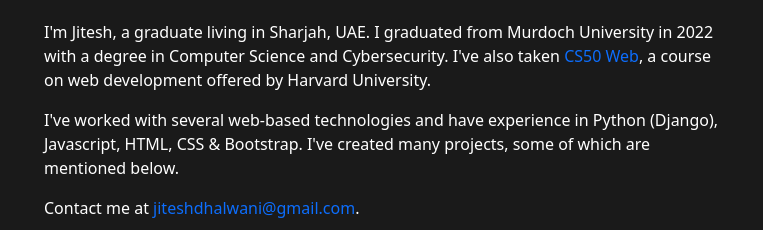
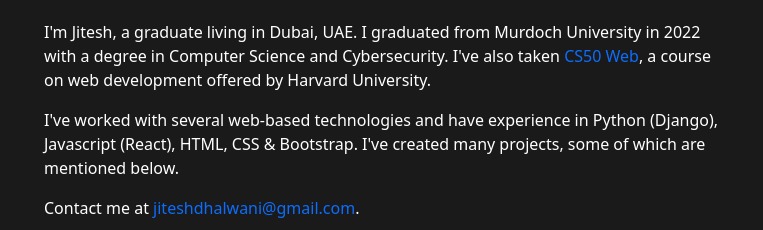
Before and after one commit to JiteshDhalwani/jiteshdhalwani.github.io, a plain HTML site: page index.html in a window 1280 px wide. Shown: the part 210-440 px from the top of the page, without its empty margins (258-1021 px from the left). Drawn offline with nearby package versions, Linux system fonts and the light colour scheme.

Commit message:
Update index.html

```diff
--- a/index.html
+++ b/index.html
@@ -28,9 +28,9 @@
     <div class="container mt-4 content_wrapper intro">
         <h2 class="mb-4">Hello!</h2>
 
-        <p>I'm Jitesh, a graduate living in Sharjah, UAE. I graduated from Murdoch University in 2022 with a degree in Computer Science and Cybersecurity. I've also taken <a href="https://certificates.cs50.io/2a6e5180-55e0-4f6b-8125-29faae61c2f6.pdf?size=letter"> CS50 Web</a>, a course on web development offered by Harvard University.</p>
+        <p>I'm Jitesh, a graduate living in Dubai, UAE. I graduated from Murdoch University in 2022 with a degree in Computer Science and Cybersecurity. I've also taken <a href="https://certificates.cs50.io/2a6e5180-55e0-4f6b-8125-29faae61c2f6.pdf?size=letter"> CS50 Web</a>, a course on web development offered by Harvard University.</p>
 
-        <p>I've worked with several web-based technologies and have experience in Python (Django), Javascript, HTML, CSS & Bootstrap. I've created many projects, some of which are mentioned below.</p>
+        <p>I've worked with several web-based technologies and have experience in Python (Django), Javascript (React), HTML, CSS & Bootstrap. I've created many projects, some of which are mentioned below.</p>
 
         <p>Contact me at <a href="mailto:jiteshdhalwani@gmail.com">jiteshdhalwani@gmail.com</a>.</p>
     </div>
```
